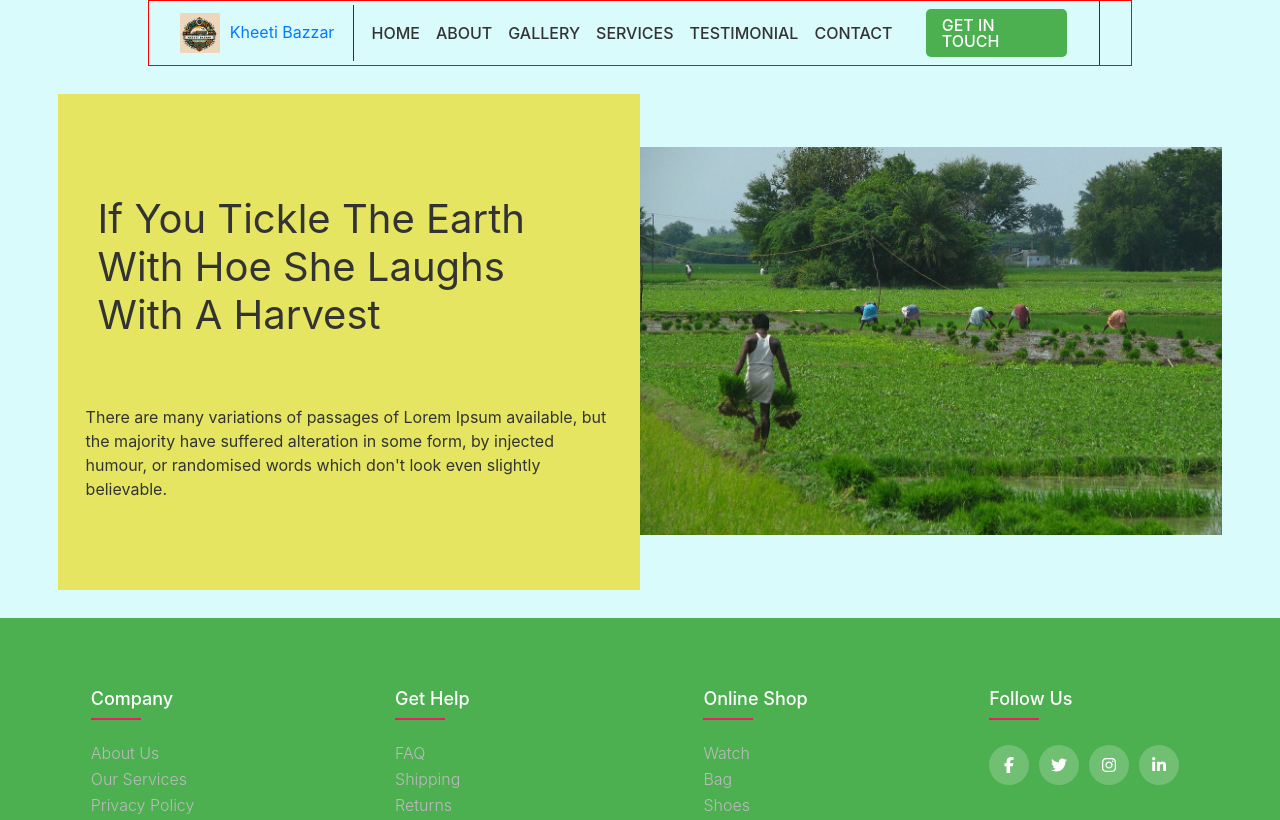
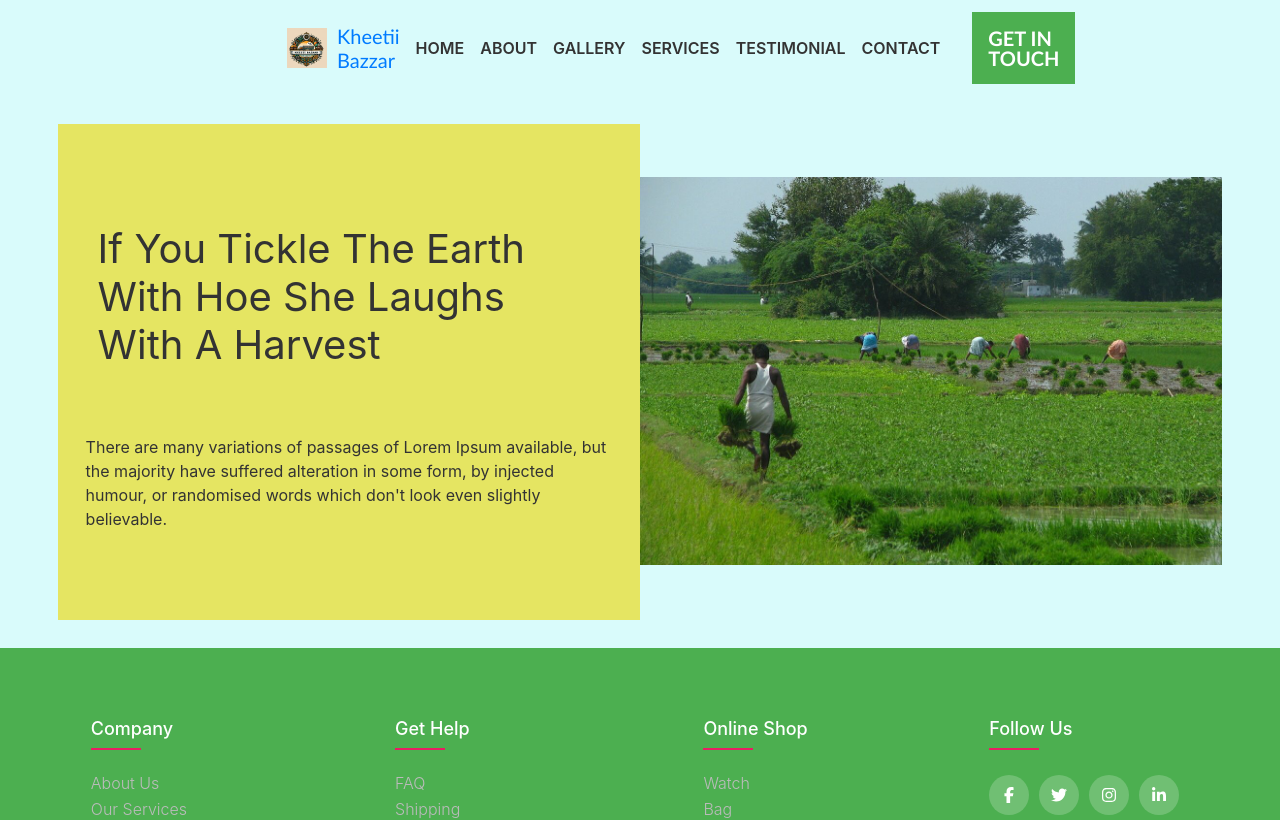
Before and after one commit to KheetiiBazzar123/kheetiBazar_landingPage, a React (Vite) app: page / in a window 1280 px wide. Shown: the top 820 px of the page. Built offline with nearby package versions, Linux system fonts and the light colour scheme.

Commit message:
fixing header

```diff
--- a/src/components/layout/Header.jsx
+++ b/src/components/layout/Header.jsx
@@ -8,8 +8,8 @@ const Header = () => {
 		<Navbar expand="lg" className={styles.navbarCustom}>
 			<Container className={styles.container}>
 				<Navbar.Brand href="#home" className={styles.navbarBrand}>
-					<img src={logo} className="d-inline-block align-top" alt="logo" />
-					<h3>Kheeti Bazzar</h3>
+					<img src={logo} className="d-inline-block align-top " alt="logo" />
+					<h3>Kheetii Bazzar</h3>
 				</Navbar.Brand>
 				<Navbar.Collapse id="basic-navbar-nav" className="basic-navbar-nav">
 					<Nav className="me-auto basic-navbar-nav">
--- a/src/styles/components/header/header.module.css
+++ b/src/styles/components/header/header.module.css
@@ -3,6 +3,7 @@
 .navbarCustom {
 	background-color: #d9fbfb;
 	width: 100%;
+  height: 6rem;
 	margin-left: auto;
 	margin-right: auto;
 	display: flex;
@@ -13,9 +14,10 @@
 	display: flex;
 	align-items: center;
 	padding: 0.5rem 1rem;
-	margin-right: 1rem;
-	width: 20%;
-	border-right: 1px solid #333;
+	/* width: 0%; */
+  font-size: 20px;
+  font-family: 'Gill Sans', 'Gill Sans MT', Calibri, 'Trebuchet MS', sans-serif;
+  font-weight: 700;
 }
 .navbarBrand img {
 	max-height: 40px;
@@ -25,29 +27,30 @@
 .navLinkCustom {
 	color: #333;
 	margin-right: 1rem;
-	font-weight: 500;
+	font-weight: 600;
 	text-transform: uppercase;
+  transition: color 0.3s ease-in-out;
+  text-decoration: none;
 }
 
 .container {
 	display: flex;
 	align-items: center;
+  width: 60%;
 	justify-content: space-between;
 	padding-left: 15px;
 	padding-right: 15px;
-	border: 1px solid red;
 }
 
 .getStarted {
 	background-color: #4caf50;
 	color: #fff;
-	border-radius: 5px;
-	padding: 0.5rem 1rem;
+	padding: 1rem 1rem;
 	transition: background-color 0.3s ease-in-out;
 }
 
 .getStarted:hover {
-	background-color: #3e8e41;
+	background-color: #FACC06;
 }
 
 @media (max-width: 991px) {
```
